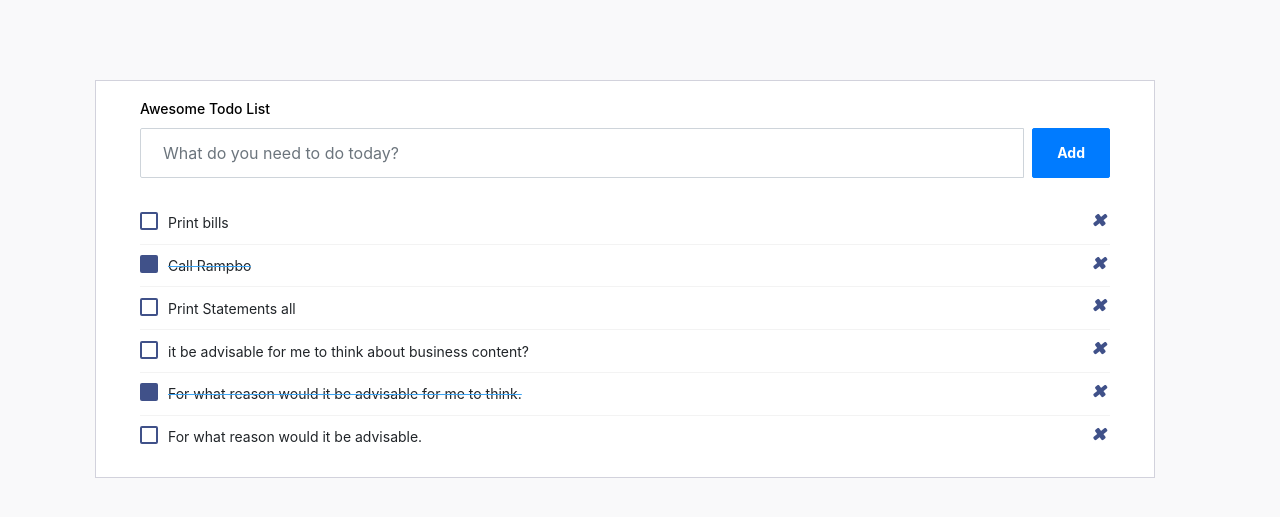
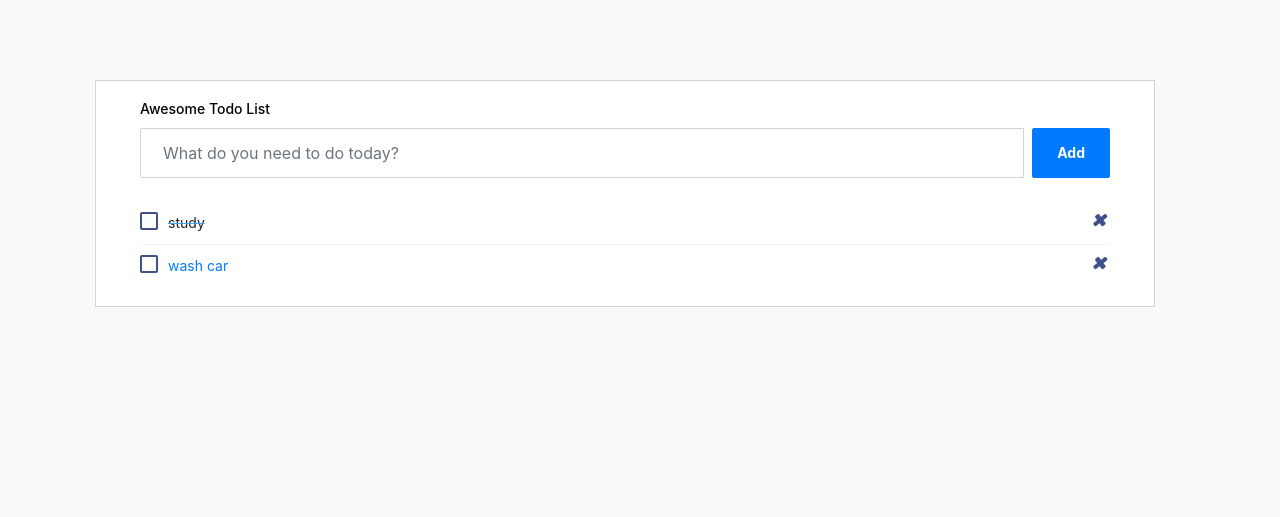
Before and after one commit to Abdo-hassa/todoapp, a Django app: page / in a window 1280 px wide. Shown: the top 517 px of the page. Run offline with Django 3.2, Linux system fonts and the light colour scheme; data comes from the database, SQL or seed files in the repository; some libraries are stand-ins or nearby versions.

Commit message:
display data

```diff
--- a/todolist/templates/todolist/bbbootstrap-snippet.html
+++ b/todolist/templates/todolist/bbbootstrap-snippet.html
@@ -59,24 +59,19 @@ $(this).parent().remove();
                         <div class="add-items d-flex"> <input type="text" class="form-control todo-list-input" placeholder="What do you need to do today?"> <button class="add btn btn-primary font-weight-bold todo-list-add-btn">Add</button> </div>
                         <div class="list-wrapper">
                             <ul class="d-flex flex-column-reverse todo-list">
-                                <li>
-                                    <div class="form-check"> <label class="form-check-label"> <input class="checkbox" type="checkbox"> For what reason would it be advisable. <i class="input-helper"></i></label> </div> <i class="remove mdi mdi-close-circle-outline"></i>
+                              {% for todolist in todo_items %}
+                                   {%if todolist.completed %}
+                                <li class="completed" >
+                                    <div class="form-check"> <label class="form-check-label"> <input class="checkbox" type="checkbox"> {{todolist.text}} <i class="input-helper"></i></label> </div> <i class="remove mdi mdi-close-circle-outline"></i>
                                 </li>
-                                <li class="completed">
-                                    <div class="form-check"> <label class="form-check-label"> <input class="checkbox" type="checkbox" checked=""> For what reason would it be advisable for me to think. <i class="input-helper"></i></label> </div> <i class="remove mdi mdi-close-circle-outline"></i>
-                                </li>
-                                <li>
-                                    <div class="form-check"> <label class="form-check-label"> <input class="checkbox" type="checkbox"> it be advisable for me to think about business content? <i class="input-helper"></i></label> </div> <i class="remove mdi mdi-close-circle-outline"></i>
-                                </li>
-                                <li>
-                                    <div class="form-check"> <label class="form-check-label"> <input class="checkbox" type="checkbox"> Print Statements all <i class="input-helper"></i></label> </div> <i class="remove mdi mdi-close-circle-outline"></i>
-                                </li>
-                                <li class="completed">
-                                    <div class="form-check"> <label class="form-check-label"> <input class="checkbox" type="checkbox" checked=""> Call Rampbo <i class="input-helper"></i></label> </div> <i class="remove mdi mdi-close-circle-outline"></i>
-                                </li>
-                                <li>
-                                    <div class="form-check"> <label class="form-check-label"> <input class="checkbox" type="checkbox"> Print bills <i class="input-helper"></i></label> </div> <i class="remove mdi mdi-close-circle-outline"></i>
-                                </li>
+                                    {%else%}
+                                    <li >
+                                        <a href="#">  <div class="form-check"> <label class="form-check-label"> <input class="checkbox" type="checkbox"> {{todolist.text}} <i class="input-helper"></i></label> </div> </a><i class="remove mdi mdi-close-circle-outline"></i>
+
+                                    </li>
+                                    {%endif%}
+                                {%endfor%}
+
                             </ul>
                         </div>
                     </div>
--- a/todolist/views.py
+++ b/todolist/views.py
@@ -1,4 +1,7 @@
 from django.shortcuts import render
+from .models import Todolist
 
 def home(request):
-	return render(request,'todolist/bbbootstrap-snippet.html')
+    todo_items=Todolist.objects.order_by('id')
+    context = {"todo_items":todo_items}
+    return render(request,'todolist/bbbootstrap-snippet.html',context)
```
